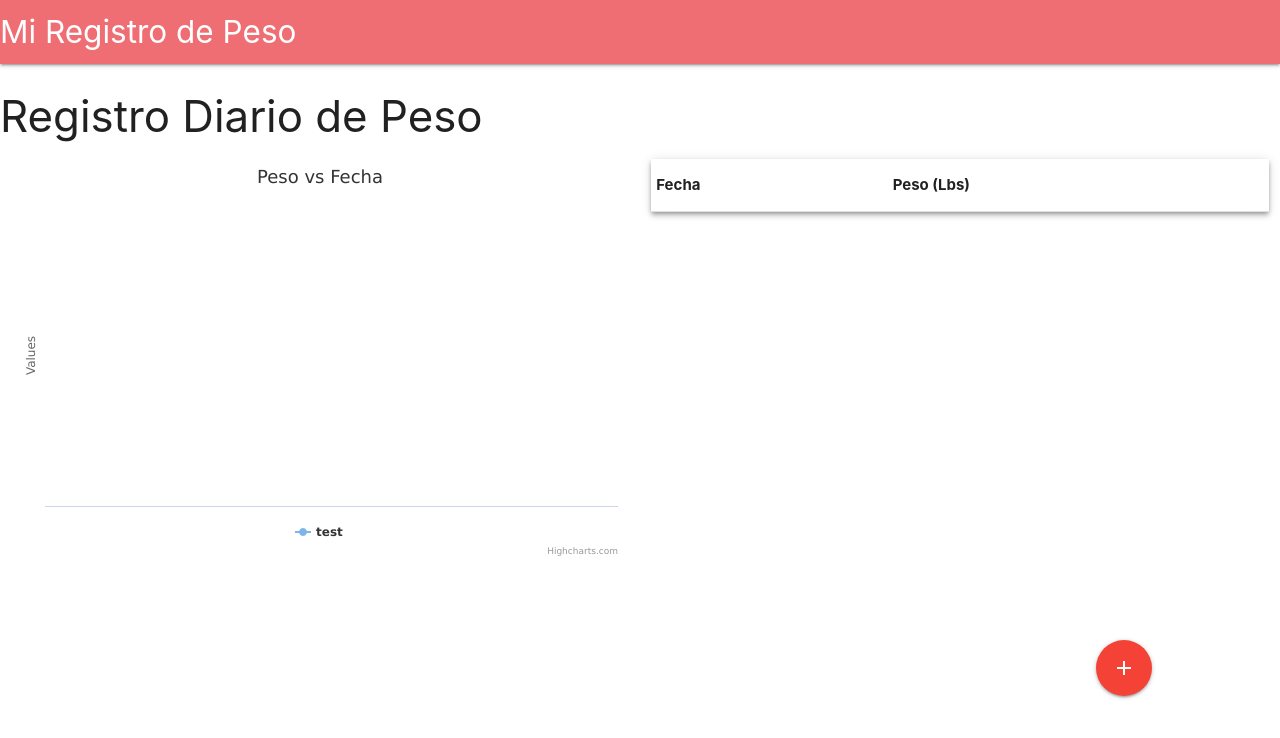
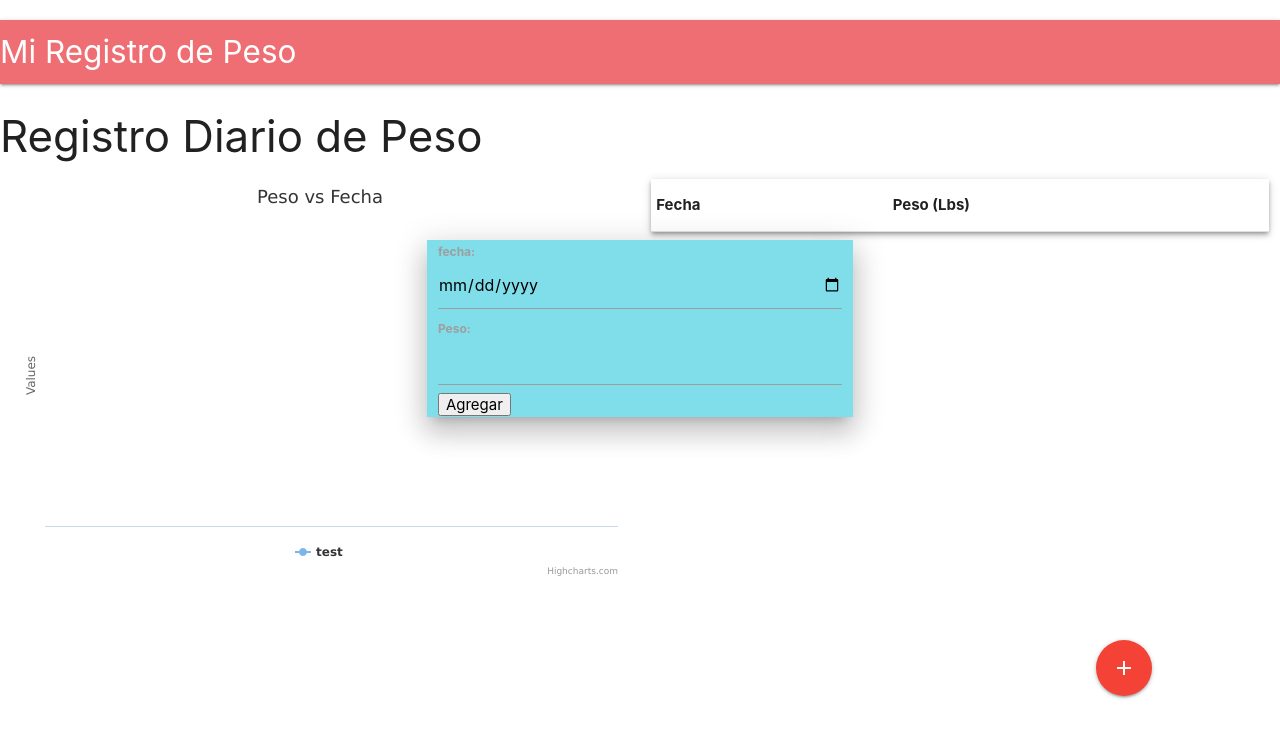
Before and after one commit to marcelamaldonado/mipeso, a React (Create React App) app: page / in a window 1280 px wide. Shown: the top 738 px of the page. Built offline with nearby package versions, Linux system fonts and the light colour scheme.

Commit message:
modificando form

```diff
--- a/src/App.js
+++ b/src/App.js
@@ -3,6 +3,7 @@ import BarraTitulo from "./componentes/BarraTitulo"
 import moment from "moment";
 import Grafica from './componentes/Grafica';
 import Tabla from "./componentes/Tabla";
+import Form from "./componentes/Form"
 
 // esto trae una array alaeatorio cada vez qye se carga la pagina
 // [1, 2, 3, 4, 5, 6, 7].map(dia =>
@@ -13,9 +14,7 @@ class App extends Component {
     registros: []
 
   }
-  componentDidMount() {
-      //cuando el componente se monta en el DOM se ejecuta este metodo
-  }
+
   onCrearRegistro = ()=>{
      const nuevoregistro = [+moment(),Math.random() * 200]
      this.setState({
@@ -32,6 +31,7 @@ class App extends Component {
 
     return (
       <div>
+      <Form/>
     <BarraTitulo />
         <main>
           <div className="valign-wrapper">
--- /dev/null
+++ b/src/componentes/Form.css
@@ -0,0 +1,7 @@
+.form-container {
+    position: absolute;
+    top:30%;
+    z-index: 20;
+    padding: 20px;
+    font-weight: bold;
+}
--- /dev/null
+++ b/src/componentes/Form.js
@@ -0,0 +1,31 @@
+import React from 'react'
+import './Form.css'
+
+export default class Form extends React.Component{
+    onSubmit = (evt)=>{
+        evt.preventDefault()
+        const fecha = evt.target.fecha.value
+        const peso = evt.target.peso.value
+        console.log(fecha,peso)
+    }
+    render(){
+        return(
+            <div className="row">
+                <div className="form-container col s4 offset-s4 z-depth-4 cyan lighten-3">
+                    <form onSubmit={this.onSubmit}>
+                        <label htmlFor="fecha">
+                        fecha:
+                        <input type="date" name="fecha" id="fecha"/>
+                        </label>
+                    <label htmlFor="peso">
+                        Peso:
+                        <input Type="text" name="peso" id="peso"/>
+                    </label>
+                        <label/>
+                        <input type="submit" value="Agregar"/>
+                    </form>
+                </div>
+            </div>
+        );
+    }
+}
```
